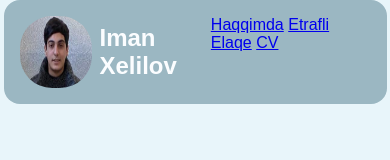
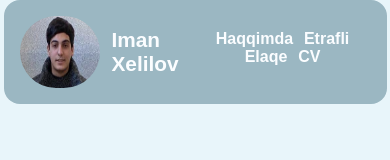
Before and after one commit to iman-112/ozum-v2, a plain HTML site: page index.html in a window 390 px wide. Drawn offline with Linux system fonts and the light colour scheme.

Commit message:
header  navbar responsive desing

```diff
--- a/style.css
+++ b/style.css
@@ -29,3 +29,52 @@ html{
     padding: 8px;
     color: rgb(251, 253, 255);
 }
+.links{
+    text-align: center;
+    padding-top: 0.5rem;
+    justify-content: center;
+}
+.links a{
+    text-decoration: none;
+    padding: 1rem;
+    font-size: 1.2rem;
+
+    color:rgb(251, 253, 255) ;
+}
+.links a:hover{
+    color: rgb(98, 98, 146);
+}
+
+@media  screen and (max-width:650px) {
+
+    .head-container .logo{
+      display: flex;
+    }
+    .head-container .logo img{
+     width: 5rem;
+
+     border-radius: 6rem;
+    }
+    .head-container .logo h5{
+        font-size: 1.3rem;
+        padding: 12px;
+        font-weight: 699;
+        color: rgb(251, 253, 255);
+    }
+    .links{
+        text-align: center;
+        padding-top: 0.9rem;
+
+    }
+    .links a{
+        text-decoration: none;
+        padding: .2rem;
+        font-size: 1rem;
+        font-weight: 600;
+
+        color:rgb(251, 253, 255) ;
+    }
+    .links a:hover{
+        color: rgb(98, 98, 146);
+    }
+}
```
